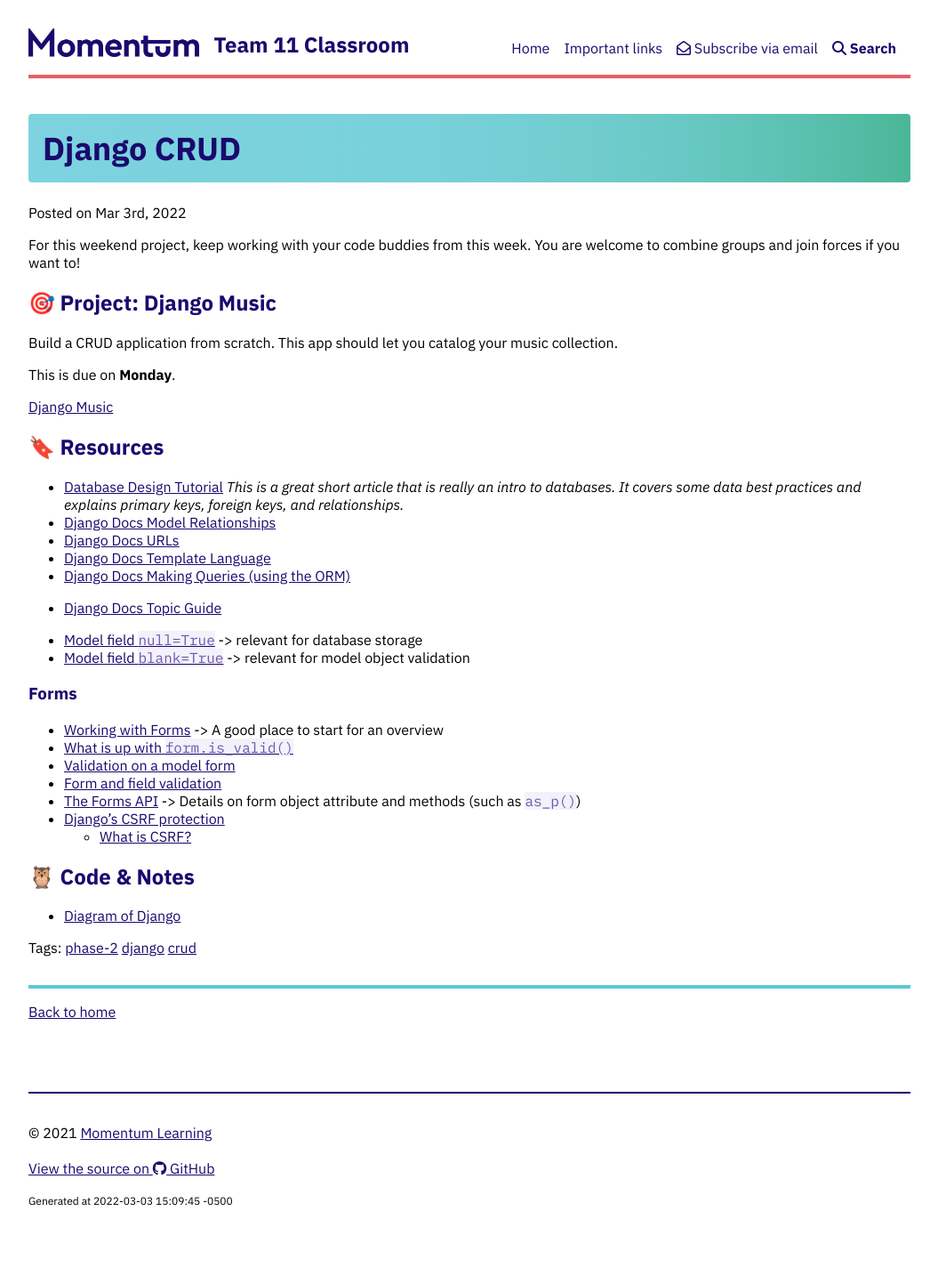
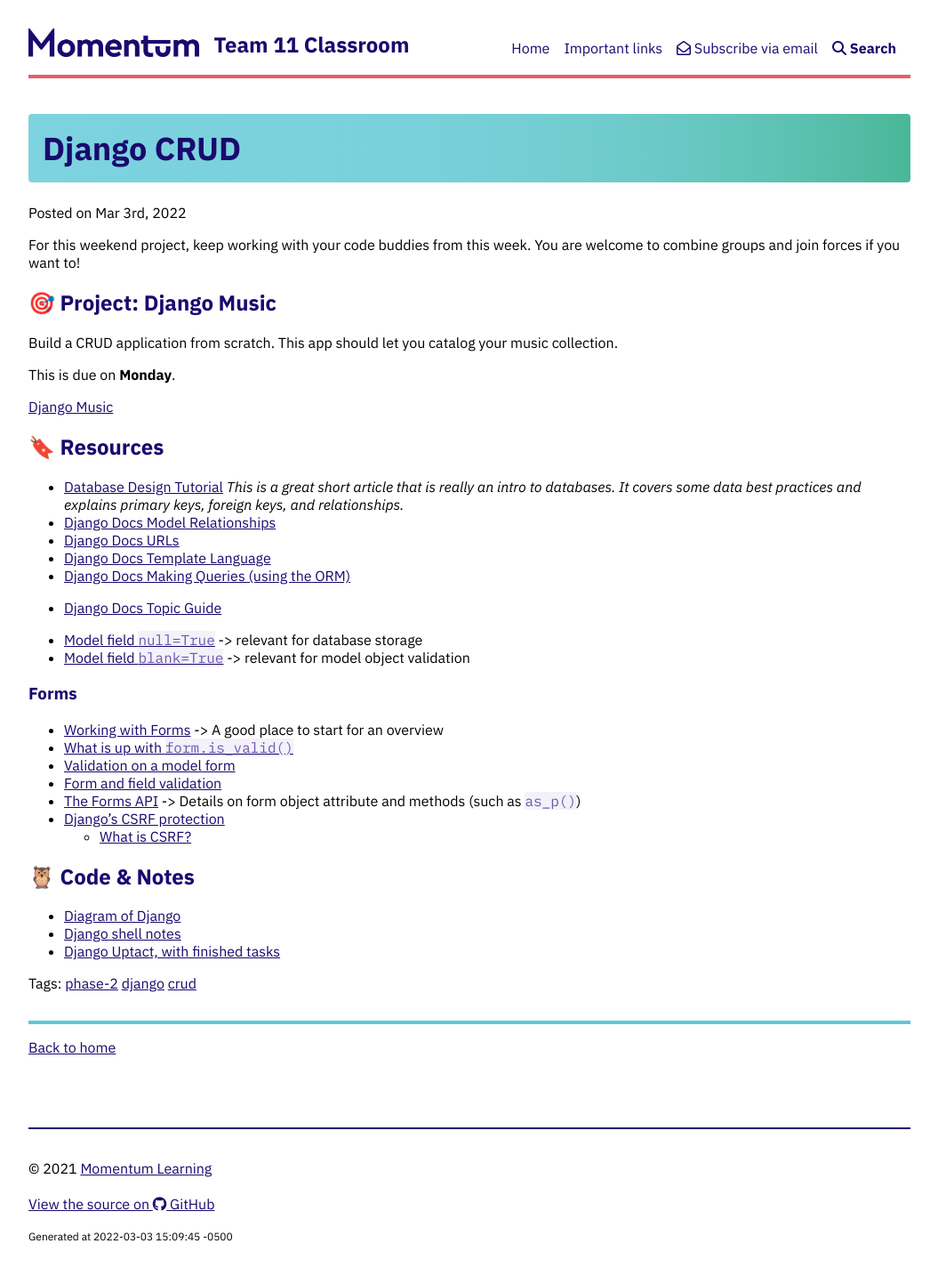
Before and after one commit to Momentum-Team-15/momentum-team-15.github.io, a Jekyll site: the page built from _posts/2022-03-03-py-django-crud.md, in a window 1280 px wide. Shown: the whole page at 89% size, without its empty margins (112-1167 px from the left). Built offline with Jekyll 4.4.1, drawn with Linux system fonts in a browser that asks for light colours; nearby versions of some CDN libraries; before the commit the page ends 1403 px from its top, so only the background shows below that.

Commit message:
Add links to notes

```diff
--- a/_posts/2022-03-03-py-django-crud.md
+++ b/_posts/2022-03-03-py-django-crud.md
@@ -36,7 +36,8 @@ This is due on **Monday**.
 - [Django's CSRF protection](https://docs.djangoproject.com/en/4.0/ref/csrf/)
   - [What is CSRF?](https://cheatsheetseries.owasp.org/cheatsheets/Cross-Site_Request_Forgery_Prevention_Cheat_Sheet.html)
 
-
 ## 🦉 Code & Notes
 
 - [Diagram of Django](https://github.com/Momentum-Team-11/notes/blob/main/django-diagram.md)
+- [Django shell notes](https://github.com/Momentum-Team-11/notes/blob/main/django-shell.md)
+- [Django Uptact, with finished tasks](https://github.com/Momentum-Team-11/django-uptact-amygori)
```
